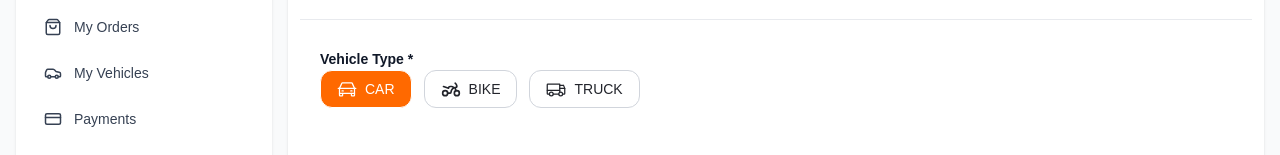
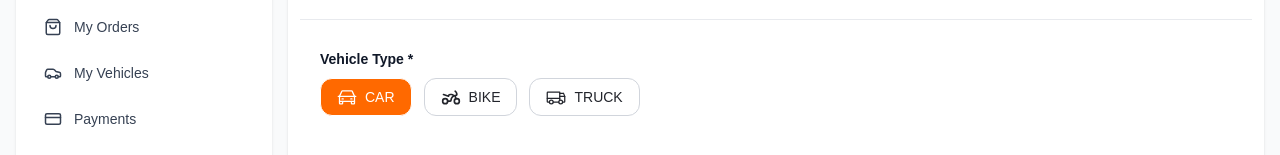
Before and after one commit to dsriharikrishna/drivemech_starter_frontend, a Next.js app: page /customer/profile/my-vehicles/edit/1 in a window 1280 px wide. Shown: the part 135-290 px from the top of the page. Built offline with nearby package versions, Linux system fonts and the light colour scheme; no server answers.

Commit message:
Update AddVehicleForm.tsx

```diff
--- a/src/components/customer/profile/vehicles/AddVehicleForm.tsx
+++ b/src/components/customer/profile/vehicles/AddVehicleForm.tsx
@@ -149,7 +149,7 @@ export default function AddVehicleForm({
         <CustomCard className="p-2">
           <Typography weight="semibold">Vehicle Type *</Typography>
 
-          <div className="flex gap-3 mt-0">
+          <div className="flex gap-3 mt-2">
             {["car", "bike", "truck"].map((t) => (
               <button
                 type="button"
@@ -168,8 +168,8 @@ export default function AddVehicleForm({
         </CustomCard>
 
         {/* ---------------- Vehicle Details (unchanged) ---------------- */}
-        <CustomCard className="p-3 space-y-2">
-          <Typography weight="semibold">Add Vehicle Details</Typography>
+        <CustomCard className="p-3 space-y-3">
+          <Typography weight="semibold" className="">Add Vehicle Details</Typography>
 
           <div className="grid grid-cols-1 md:grid-cols-2 gap-3">
             <Controller
```
